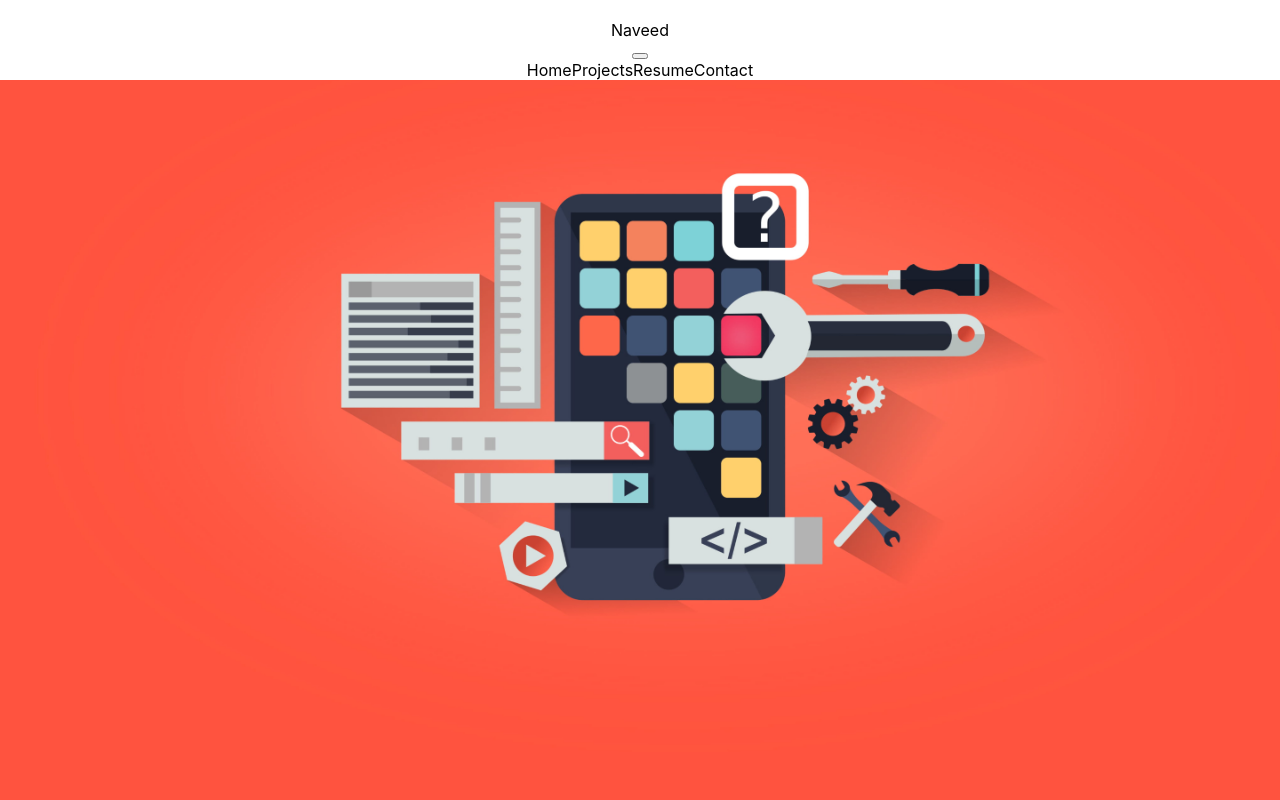
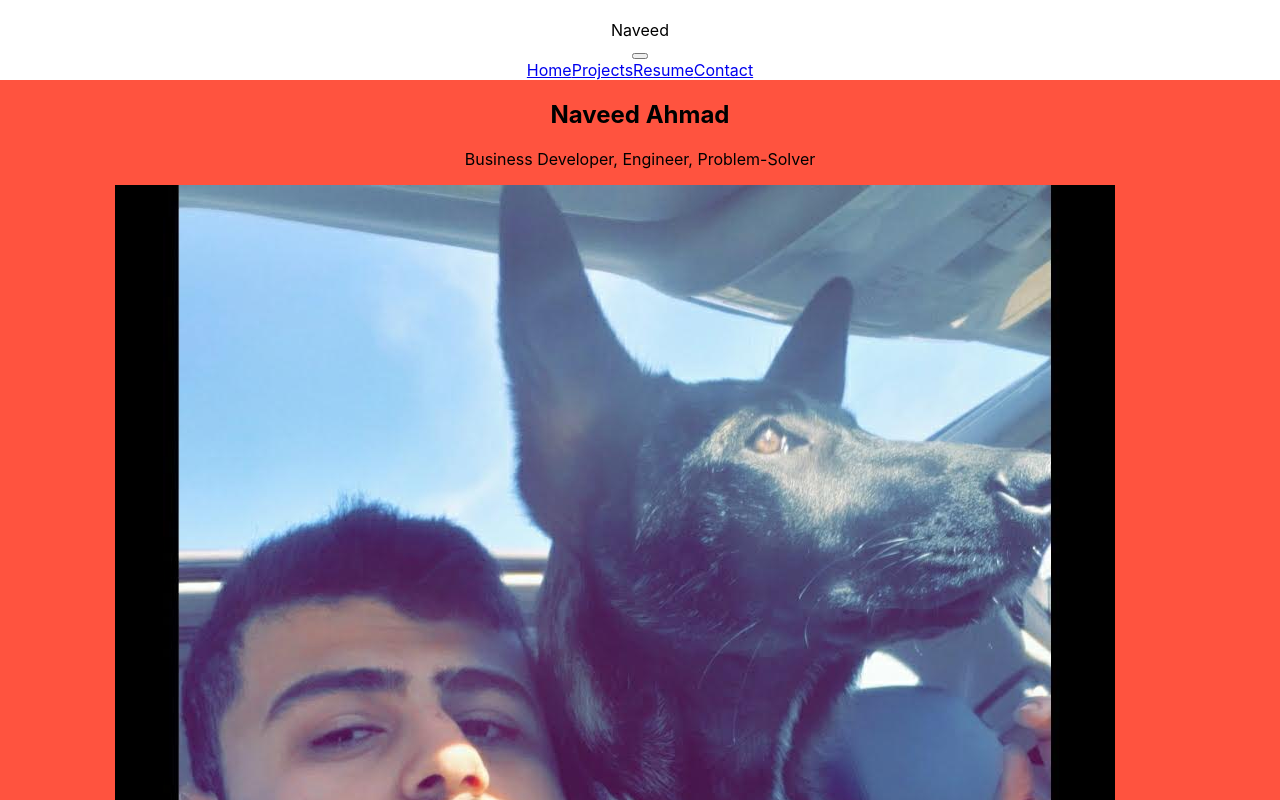
Before and after one commit to nahmad94/Portfolio, a React (Create React App) app: page / in a window 1280 px wide. Shown: the top 800 px of the page. Built offline with nearby package versions, Linux system fonts and the light colour scheme.

Commit message:
adds hashlink routing

```diff
--- a/src/Components/App.js
+++ b/src/Components/App.js
@@ -10,10 +10,10 @@ function App() {
   return (
     <div>
       <Header />
-      {/* <Home />
+      <Home />
       <Projects />
       <Resume />
-      <Contact /> */}
+      <Contact />
     </div>
   );
 }
--- a/src/Components/Header.js
+++ b/src/Components/Header.js
@@ -3,6 +3,7 @@ import Container from 'react-bootstrap/Container';
 import Nav from 'react-bootstrap/Nav';
 import Navbar from 'react-bootstrap/Navbar';
 import NavDropdown from 'react-bootstrap/NavDropdown';
+import { HashLink } from 'react-router-hash-link';
 
 export default function Header() {
   return (
@@ -16,10 +17,10 @@ export default function Header() {
       </button>
       <div className='navbar collapse'>
         <div className='navbar-nav'>
-          <a className='link'>Home</a>
-          <a className='link'>Projects</a>
-          <a className='link'>Resume</a>
-          <a className='link'>Contact</a>
+          <HashLink smooth to='/#home' className='nav-link'>Home</HashLink>
+          <HashLink smooth to='/#projects' className='nav-link'>Projects</HashLink>
+          <HashLink smooth to='/#resume' className='nav-link'>Resume</HashLink>
+          <HashLink smooth to='/#contact' className='nav-link'>Contact</HashLink>
         </div>
       </div>
     </nav>
```
Also changed, not shown: 1 other file (tests, documents, lock files or other folders).
